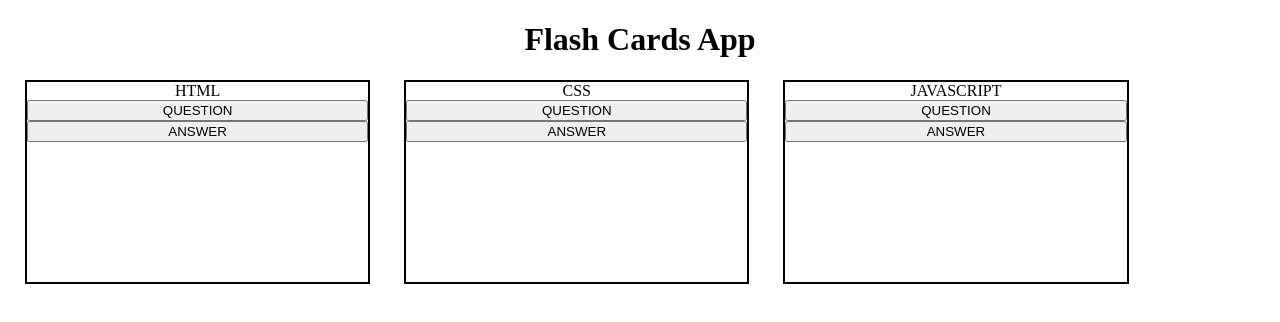
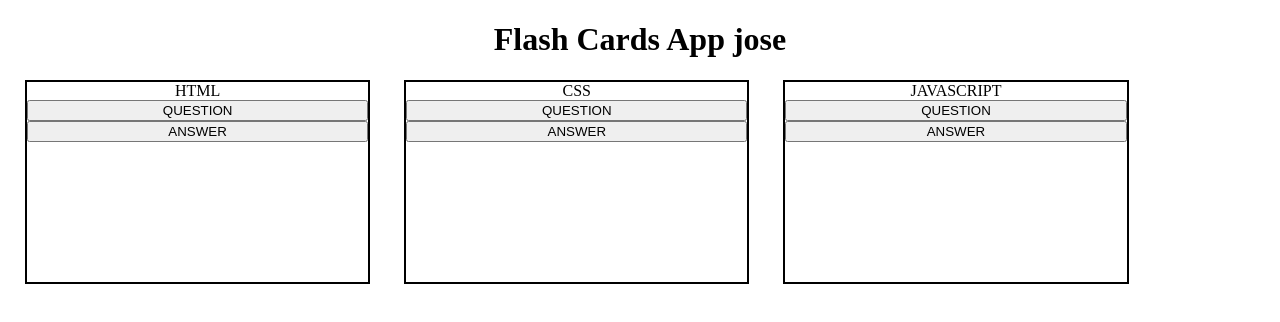
Before and after one commit to cabonkasia/flash-cards, a plain HTML site: page flashCards.html in a window 1280 px wide. Drawn offline with Linux system fonts and the light colour scheme.

Commit message:
changed title

```diff
--- a/flashCards.html
+++ b/flashCards.html
@@ -8,7 +8,7 @@
     <title>Document</title>
 </head>
 <body>
-    <h1>Flash Cards App</h1>
+    <h1>Flash Cards App jose</h1>
 <div class="container">
     <div class="category">HTML
         <button>QUESTION</button>
```
